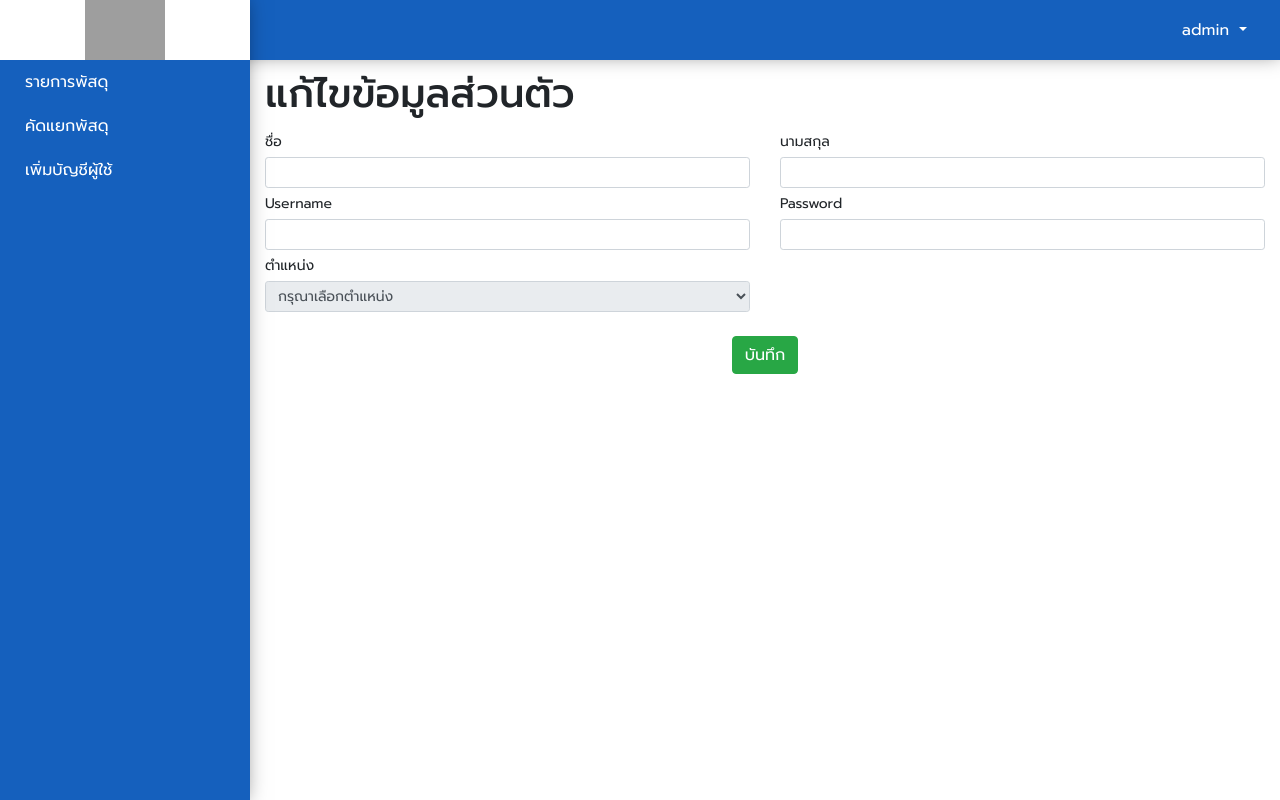
After one commit to Tent-Dev/Shipping, a PHP site: page /page/account.php in a window 1280 px wide. The commit adds this page. Run offline with PHP 8.4, Linux system fonts and the light colour scheme; a user stored in the database is signed in; grey boxes are pictures that could not be loaded.

Commit message:
update account

```diff
--- /dev/null
+++ b/page/account.php
@@ -0,0 +1,76 @@
+<?php
+session_start();
+include("../client_config/config.php");
+if($_SESSION['SESSION_ID'] == ""){
+    header("Location:../index.php");
+    die();
+}
+?>
+<!DOCTYPE html>
+<html lang="en">
+<head>
+    <meta charset="UTF-8">
+    <meta name="viewport" content="width=device-width, initial-scale=1.0">
+    <title>ข้อมูลส่วนตัว</title>
+
+    <link rel="stylesheet" href="../lib/bootstrap-4.5.3-dist/css/bootstrap.min.css">
+    <link href="../lib/fontawesome-free-5.15.1-web/css/all.css" rel="stylesheet">
+
+    <link rel="preconnect" href="https://fonts.gstatic.com">
+    <link href="https://fonts.googleapis.com/css2?family=Prompt:ital,wght@0,100;0,200;0,300;0,400;0,500;0,600;0,700;0,800;0,900;1,100;1,200;1,300;1,400;1,500;1,600;1,700;1,800;1,900&display=swap" rel="stylesheet">
+
+    <script src="../lib/jQuery/jquery-3.5.1.min.js" type="text/javascript" charset="utf-8"></script>
+    <script src="../lib/bootstrap-4.5.3-dist/js/bootstrap.bundle.min.js" type="text/javascript" charset="utf-8"></script>
+</head>
+<body>
+    <?php include('menu_layout.php'); ?>
+
+    <section>
+        <div class="container">
+            <div class="row">
+                <div class="col-12">
+                    <h1>แก้ไขข้อมูลส่วนตัว</h1>
+                </div>
+                <div class="col-12">
+                    <form action="" method="post">
+                        <div class="row">
+                            <div class="col">
+                                <label for="firstname" class="col-form-label col-form-label-sm">ชื่อ</label>
+                                <input type="text" name="firstname" id="firstname" class="form-control form-control-sm" value="">
+                            </div>
+                            <div class="col">
+                                <label for="lastname" class="col-form-label col-form-label-sm">นามสกุล</label>
+                                <input type="text" name="lastname" id="lastname" class="form-control form-control-sm" value="">
+                            </div>
+                        </div>
+                        <div class="row">
+                            <div class="col-6">
+                                <label for="username" class="col-form-label col-form-label-sm">Username</label>
+                                <input type="text" name="username" id="username" class="form-control form-control-sm" value="">
+                            </div>
+                            <div class="col-6">
+                                <label for="password" class="col-form-label col-form-label-sm">Password</label>
+                                <input type="password" name="password" id="password" class="form-control form-control-sm" value="">
+                            </div>
+                        </div>
+                        <div class="row">
+                            <div class="col-6">
+                                <label for="member_type" class="col-form-label col-form-label-sm">ตำแหน่ง</label>
+                                <select name="member_type" id="member_type" class="form-control form-control-sm" disabled>
+                                    <option value="" selected>กรุณาเลือกตำแหน่ง</option>
+                                    <option value="admin">Admin</option>
+                                </select>
+                            </div>
+                        </div>
+                        <div class="row mt-4">
+                            <div class="col-12 text-center">
+                                <button type="button" class="btn btn-success">บันทึก</button>
+                            </div>
+                        </div>
+                    </form>
+                </div>
+            </div>
+        </div>
+    </section>
+</body>
+</html>
--- a/page/menu_layout.php
+++ b/page/menu_layout.php
@@ -13,7 +13,7 @@
            <?php echo $_SESSION['USERNAME'] ?>
         </button>
         <div class="dropdown-menu" aria-labelledby="dropdownMenuButton">
-            <a id="" class="dropdown-item" href=""><i class="fas fa-user-cog mr-2"></i>แก้ไขข้อมูล</a>
+            <a id="" class="dropdown-item" href="account.php"><i class="fas fa-user-cog mr-2"></i>แก้ไขข้อมูล</a>
             <a id="logout" class="dropdown-item" href=""><i class="fas fa-power-off mr-2"></i>ออกจากระบบ</a>
         </div>
     </div>
@@ -40,7 +40,7 @@
             <?php echo $_SESSION['USERNAME'] ?>
         </button>
         <div class="dropdown-menu" aria-labelledby="dropdownMenuButton">
-            <a id="" class="dropdown-item" href=""><i class="fas fa-user-cog mr-2"></i>แก้ไขข้อมูล</a>
+            <a id="" class="dropdown-item" href="account.php"><i class="fas fa-user-cog mr-2"></i>แก้ไขข้อมูล</a>
             <a id="logout" class="dropdown-item" href=""><i class="fas fa-power-off mr-2"></i>ออกจากระบบ</a>
         </div>
     </div>
```
